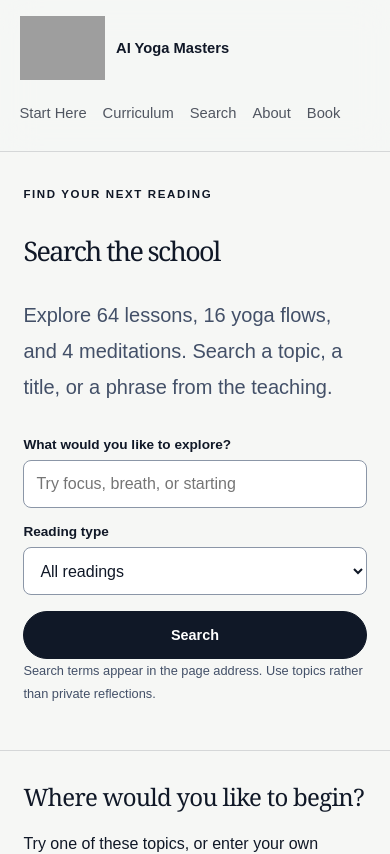
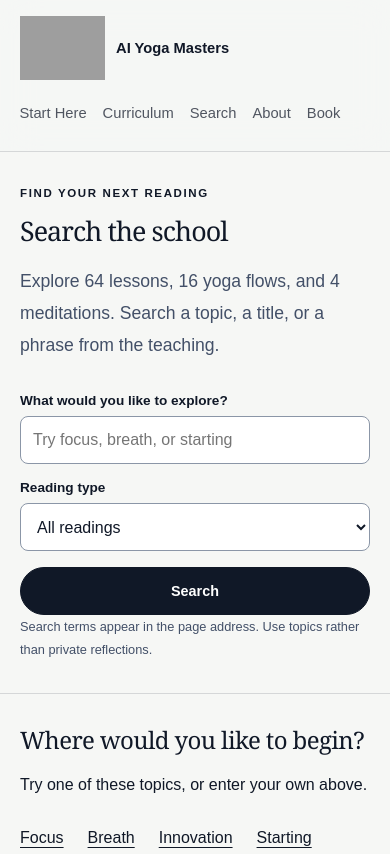
Before and after one commit to aianthems/ai-yoga-masters, a Next.js app: page /search in a window 390 px wide. Shown: the top 854 px of the page. Built offline with nearby package versions, Linux system fonts and the light colour scheme; grey boxes are pictures that could not be loaded.

Commit message:
Refine phone heading hierarchy and vertical spacing

```diff
--- a/app/globals.css
+++ b/app/globals.css
@@ -779,3 +779,66 @@ footer p { margin: 0; }
 .evidence-sources { padding-left: 1.25rem; }
 .evidence-sources a { overflow-wrap: anywhere; }
 .evidence-sources small { display: block; color: var(--ink-soft); }
+
+/* Phone typography: a clear title / section / subheading hierarchy.
+   Keep these together so component styles cannot invert the reading scale. */
+@media (max-width: 620px) {
+  :root {
+    --mobile-title: clamp(1.68rem, 4.2vw, 2rem);
+    --mobile-section: 1.5rem;
+    --mobile-subheading: 1.2rem;
+  }
+
+  .school-intro,
+  .school-section { padding: 2rem 1.25rem; }
+  .school-intro h1 {
+    margin: 0 0 1.25rem;
+    font-size: var(--mobile-title);
+    line-height: 1.18;
+    letter-spacing: -.035em;
+  }
+  .school h2,
+  .section-heading h2,
+  .principle h2,
+  .founder-copy h2,
+  .reading-progress-summary h2 {
+    margin-bottom: 1rem;
+    font-size: var(--mobile-section);
+    line-height: 1.2;
+    letter-spacing: -.025em;
+    overflow-wrap: break-word;
+  }
+  .school h3,
+  .starting-point h3,
+  .petal-card h3 {
+    font-size: var(--mobile-subheading);
+    line-height: 1.3;
+    letter-spacing: -.015em;
+    overflow-wrap: break-word;
+  }
+  .school h3 { margin: 1.5rem 0 .75rem; }
+  .school .school-card h3 { margin: 0 0 .75rem; }
+  .school-lede { font-size: 1.1rem; line-height: 1.65; }
+  .school .section-kicker,
+  .section-heading .section-kicker,
+  .founder-copy .section-kicker,
+  .closing .section-kicker { margin-bottom: .75rem; line-height: 1.6; }
+  .school-intro > p:last-child,
+  .school-section > p:last-child { margin-bottom: 0; }
+
+  .landing-content h1 {
+    margin-bottom: 1rem;
+    font-size: clamp(2rem, 9vw, 2.7rem);
+    line-height: 1.1;
+  }
+  .landing-introduction { margin-bottom: 1.5rem; }
+  .shell { padding-top: 3rem; padding-bottom: 3rem; }
+  .section-heading,
+  .starting-points .section-heading { margin-bottom: 1.75rem; }
+  .starting-points-intro { margin-top: 1rem; }
+  .founder-story { padding-top: 3rem; }
+  .founder-lede { margin-bottom: 1rem; }
+  .closing h2 { line-height: 1.25; letter-spacing: -.025em; margin-bottom: 1.5rem; }
+  .reader-position { line-height: 1.6; }
+  .reader-time-note { margin-bottom: .75rem; }
+}
```
